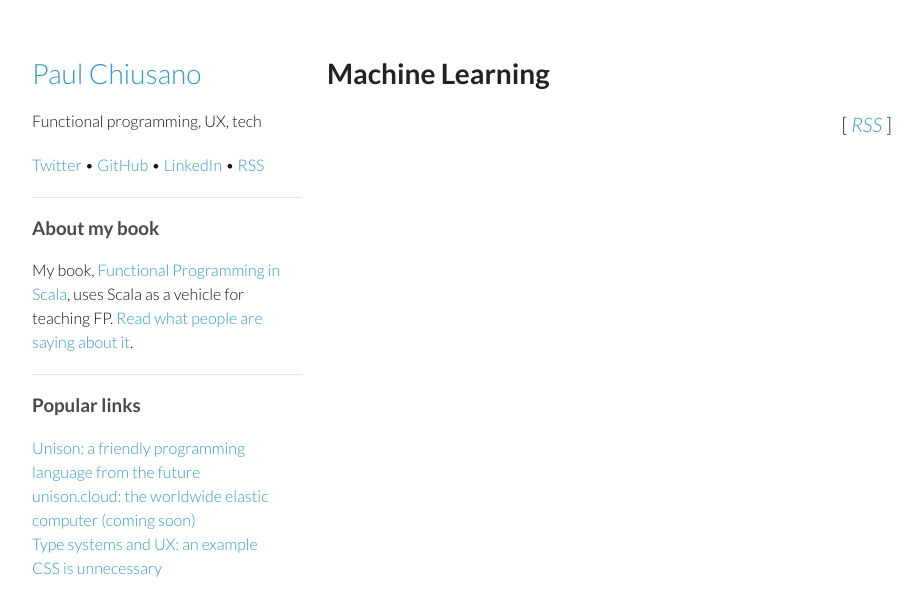
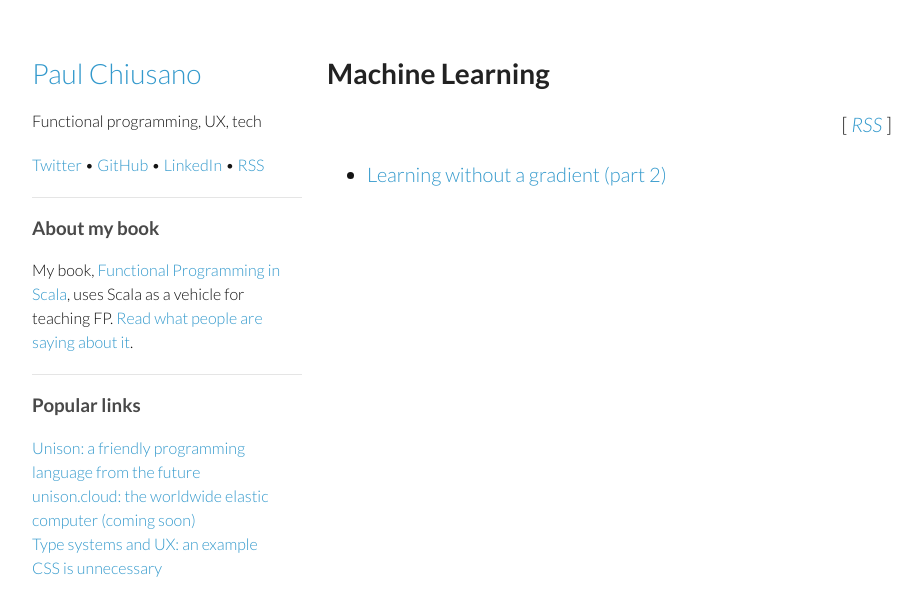
Before and after one commit to pchiusano/pchiusano.github.io, a Jekyll site: the page built from machine-learning.html, in a window 1280 px wide. Shown: the top 616 px of the page, without its empty margins (178-1100 px from the left). Built offline with Jekyll 4.4.1, drawn with Linux system fonts in a browser that asks for light colours.

Commit message:
Update 2020-10-12-learning-without-a-gradient2.markdown

```diff
--- a/_posts/2020-10-12-learning-without-a-gradient2.markdown
+++ b/_posts/2020-10-12-learning-without-a-gradient2.markdown
@@ -1,7 +1,7 @@
 ---
 title: Learning without a gradient (part 2)
 layout: post
-categories: [machine learning]
+categories: [machine-learning]
 ---
 
 [Part 1](/2019-07-06-learning-without-a-gradient) of this series discussed the difficulties faced by gradient-based approaches to learning:
```
